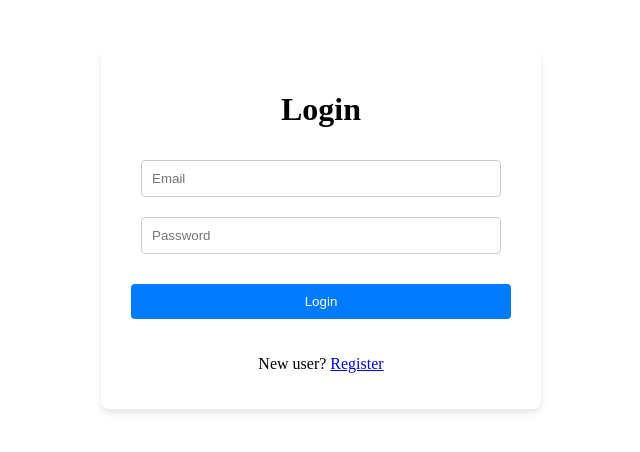
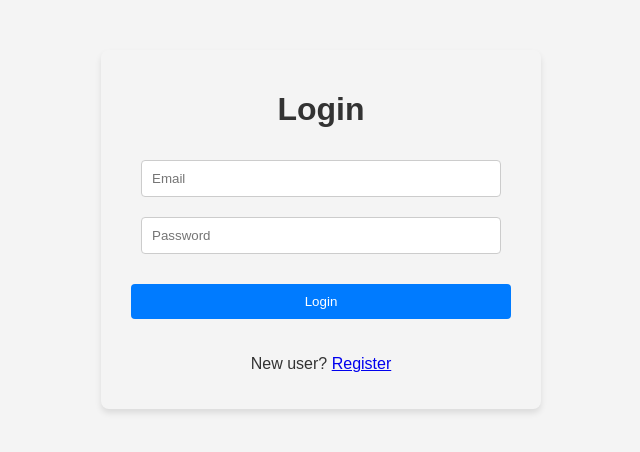
Before and after one commit to Prince22378/FCS, a React (Vite) app in the folder frontend/: page /login in a window 1280 px wide. Shown: the top 452 px of the page, without its empty margins (319-959 px from the left). Built offline with nearby package versions, Linux system fonts and the light colour scheme; no server answers.

Commit message:
some css added

```diff
--- a/frontend/src/App.jsx
+++ b/frontend/src/App.jsx
@@ -9,6 +9,7 @@ import ProtectedRoute from "./components/ProtectedRoute.jsx";
 import Navbar from "./components/Navbar.jsx";
 import Inbox from "./pages/Inbox.jsx";
 import MessageDetail from "./pages/MessageDetail.jsx";
+import "./styles/global.css";
 
 function Logout() {
   localStorage.clear();
--- /dev/null
+++ b/frontend/src/styles/global.css
@@ -0,0 +1,116 @@
+body {
+    font-family: Arial, sans-serif;
+    margin: 0;
+    padding: 0;
+    background-color: #f4f4f4;
+    color: #333;
+  }
+
+  .container {
+    max-width: 800px;
+    margin: auto;
+    padding: 20px;
+  }
+
+  /* Navbar Styles */
+  .navbar {
+    display: flex;
+    justify-content: space-between;
+    align-items: center;
+    background-color: #2c3e50;
+    padding: 15px 20px;
+    color: white;
+  }
+
+  .navbar a {
+    color: white;
+    text-decoration: none;
+    margin: 0 10px;
+  }
+
+  .navbar a:hover {
+    text-decoration: underline;
+  }
+
+  /* Inbox & User List */
+  .user-list {
+    border-right: 1px solid #ddd;
+    padding: 10px;
+    background-color: #fff;
+  }
+
+  .user-item {
+    display: flex;
+    align-items: center;
+    padding: 10px;
+    border-bottom: 1px solid #ddd;
+    cursor: pointer;
+  }
+
+  .user-item:hover {
+    background-color: #f1f1f1;
+  }
+
+  .user-item img {
+    width: 40px;
+    height: 40px;
+    border-radius: 50%;
+    margin-right: 10px;
+  }
+
+  /* Chat Container */
+  .chat-container {
+    display: flex;
+    flex-direction: column;
+    background-color: white;
+    padding: 10px;
+    height: 500px;
+    overflow-y: scroll;
+    border: 1px solid #ddd;
+  }
+
+  .message {
+    padding: 10px;
+    margin: 5px 0;
+    border-radius: 10px;
+    max-width: 60%;
+  }
+
+  .message.sent {
+    background-color: #007bff;
+    color: white;
+    align-self: flex-end;
+  }
+
+  .message.received {
+    background-color: #e0e0e0;
+    color: black;
+    align-self: flex-start;
+  }
+
+  /* Chat Input */
+  .chat-input {
+    display: flex;
+    margin-top: 10px;
+  }
+
+  .chat-input input {
+    flex: 1;
+    padding: 10px;
+    border: 1px solid #ddd;
+    border-radius: 5px;
+  }
+
+  .chat-input button {
+    background-color: #007bff;
+    color: white;
+    border: none;
+    padding: 10px 15px;
+    margin-left: 10px;
+    border-radius: 5px;
+    cursor: pointer;
+  }
+
+  .chat-input button:hover {
+    background-color: #0056b3;
+  }
```
